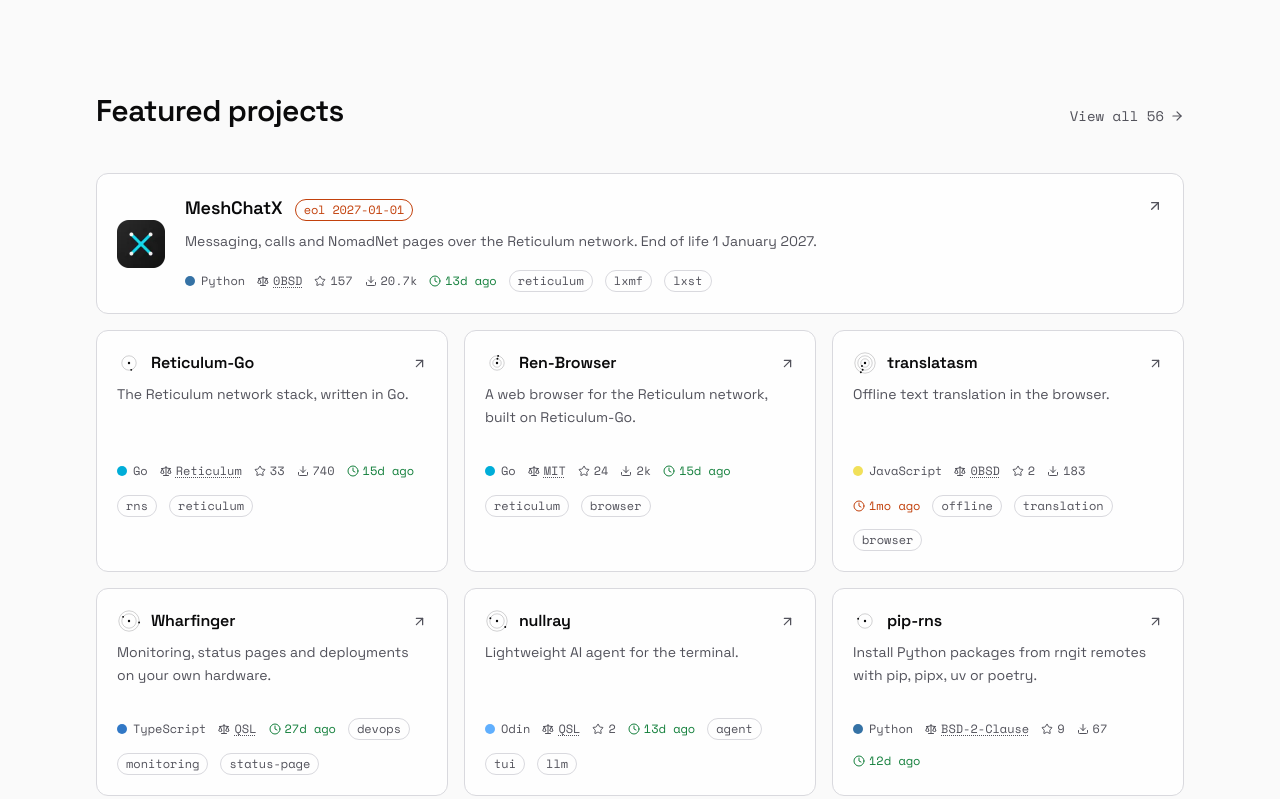
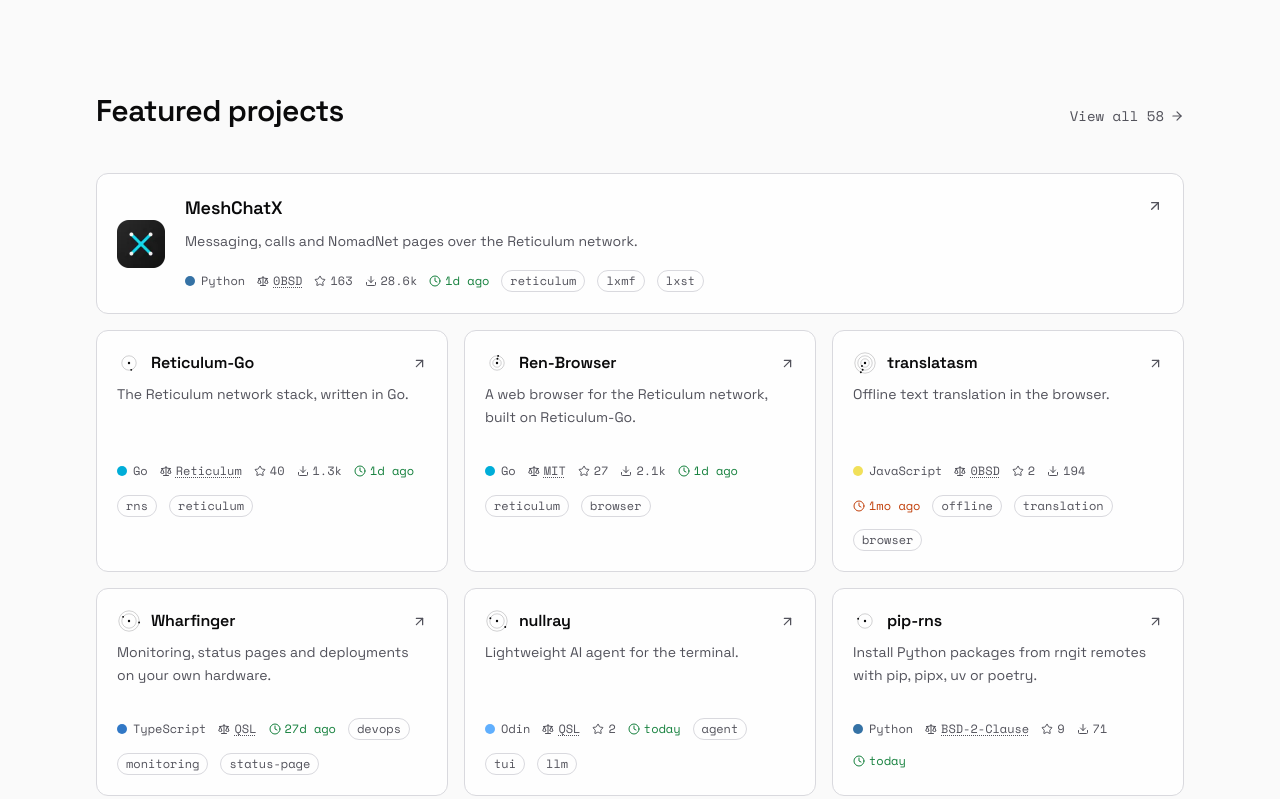
Before and after one commit to Quad4-Software/website, an Astro site: page / in a window 1280 px wide. Shown: the part 1523-2322 px from the top of the page. Built offline with nearby package versions, Linux system fonts and the light colour scheme; Astro itself is replaced by a stand-in of ours.

Commit message:
Update dependencies and refresh project data
MeshChatX EOL is dropped, so the eol field and its card badge go
with it. Project stars, download counts and last-commit dates are
refreshed from GitHub, the ai repo rename to skills is reflected,
and Quad4-ID and finance join the infrastructure category.
typescript stays on 6.x since typescript-eslint and astro check
need the JS API that 7.0 does not ship.

```diff
--- a/src/components/ProjectCard.astro
+++ b/src/components/ProjectCard.astro
@@ -31,8 +31,6 @@ const forkCls = 'ml-2 inline-flex items-center text-warn'
 const topicCls = 'rounded-full border border-line px-2 py-0.5'
 const metaTagCls =
   'ml-2 inline-block rounded-full border border-line px-2 py-0.5 align-middle font-mono text-xs font-normal text-faint'
-const eolTagCls =
-  'ml-2 inline-block rounded-full border border-warn px-2 py-0.5 align-middle font-mono text-xs font-normal text-warn'
 const searchText = [p.name, p.desc ?? '', p.lang, ...(p.topics ?? [])].join(' ').toLowerCase()
 ---
 
@@ -55,7 +53,6 @@ const searchText = [p.name, p.desc ?? '', p.lang, ...(p.topics ?? [])].join(' ')
           <span class="text-lg font-semibold tracking-[-0.01em]">
             {p.name}
             {p.mirror ? <span class={metaTagCls}>mirror</span> : null}
-            {p.eol ? <span class={eolTagCls}>eol {p.eol}</span> : null}
             {p.fork ? (
               <span class={forkCls} title="Fork">
                 <GitFork size={12} aria-hidden="true" />
@@ -137,7 +134,6 @@ const searchText = [p.name, p.desc ?? '', p.lang, ...(p.topics ?? [])].join(' ')
         <span class="text-base font-semibold tracking-[-0.01em]">
           {p.name}
           {p.mirror ? <span class={metaTagCls}>mirror</span> : null}
-          {p.eol ? <span class={eolTagCls}>eol {p.eol}</span> : null}
           {p.fork ? (
             <span class={forkCls} title="Fork">
               <GitFork size={11} aria-hidden="true" />
--- a/src/data/langs.ts
+++ b/src/data/langs.ts
@@ -10,6 +10,7 @@ const LANG_COLORS: Record<string, string> = {
   Svelte: '#ff3e00',
   Shell: '#89e051',
   PHP: '#4F5D95',
+  Astro: '#ff5a03',
 }
 
 export const langColor = (lang: string) => LANG_COLORS[lang] ?? 'var(--colors-faint)'
--- a/src/data/projects/infrastructure.ts
+++ b/src/data/projects/infrastructure.ts
@@ -27,7 +27,7 @@ export const infrastructure: Category = {
     {
       name: 'ravenguard',
       desc: 'Web application firewall. Blocks bots, scanners and AI scrapers.',
-      updated: '2026-10-15T11:42:27Z',
+      updated: '2026-10-26T15:05:54Z',
       license: 'QSL',
       lang: 'Go',
       logo: asset('/ravenguard.webp'),
@@ -42,14 +42,14 @@ export const infrastructure: Category = {
     {
       name: 'Badinage',
       desc: 'XMPP chat in the browser.',
-      updated: '2026-10-10T20:46:29Z',
+      updated: '2026-10-24T20:44:25Z',
       license: 'QSL',
       lang: 'TypeScript',
     },
     {
       name: 'arch',
       desc: 'Arch Linux package repository for Quad4 software.',
-      updated: '2026-10-13T12:36:59Z',
+      updated: '2026-10-26T13:17:12Z',
       license: '0BSD',
       lang: 'Shell',
     },
@@ -69,9 +69,9 @@ export const infrastructure: Category = {
     },
     {
       name: 'quickchat',
-      downloads: 1,
+      downloads: 4,
       desc: 'Lightweight chat for the browser.',
-      updated: '2026-10-14T18:58:41Z',
+      updated: '2026-10-25T23:06:58Z',
       license: '0BSD',
       lang: 'TypeScript',
     },
@@ -107,5 +107,22 @@ export const infrastructure: Category = {
       license: 'MIT',
       lang: 'Go',
     },
+    {
+      name: 'Quad4-ID',
+      desc: 'Passkey-only OpenID Connect and OAuth 2.0 provider with invites.',
+      updated: '2026-10-26T19:49:47Z',
+      license: 'BSD-2-Clause',
+      lang: 'Go',
+      downloads: 25,
+      topics: ['oidc', 'passkeys', 'self-hosted'],
+    },
+    {
+      name: 'finance',
+      desc: 'Hardened self-hosted finance manager, forked from Securo.',
+      fork: true,
+      updated: '2026-10-26T20:52:50Z',
+      license: 'AGPL-3.0',
+      lang: 'Python',
+    },
   ],
 }
--- a/src/data/projects/mesh.ts
+++ b/src/data/projects/mesh.ts
@@ -9,46 +9,45 @@ export const mesh: Category = {
   projects: [
     {
       name: 'MeshChatX',
-      desc: 'Messaging, calls and NomadNet pages over the Reticulum network. End of life 1 January 2027.',
-      updated: '2026-10-13T14:48:33Z',
+      desc: 'Messaging, calls and NomadNet pages over the Reticulum network.',
+      updated: '2026-10-25T18:02:49Z',
       license: '0BSD',
       lang: 'Python',
-      stars: 157,
+      stars: 163,
       topics: ['reticulum', 'lxmf', 'lxst'],
-      downloads: 20686,
-      eol: '2027-01-01',
+      downloads: 28573,
       flagship: true,
       logo: asset('/meshchatx.webp'),
     },
     {
       name: 'Reticulum-Go',
       desc: 'The Reticulum network stack, written in Go.',
-      updated: '2026-10-11T12:10:02Z',
+      updated: '2026-10-25T10:49:30Z',
       license: 'Reticulum',
       lang: 'Go',
-      stars: 33,
+      stars: 40,
       topics: ['rns', 'reticulum'],
-      downloads: 740,
+      downloads: 1301,
     },
     {
       name: 'Ren-Browser',
       desc: 'A web browser for the Reticulum network, built on Reticulum-Go.',
-      updated: '2026-10-11T21:37:07Z',
+      updated: '2026-10-25T21:37:38Z',
       license: 'MIT',
       lang: 'Go',
-      stars: 24,
+      stars: 27,
       topics: ['reticulum', 'browser'],
-      downloads: 1956,
+      downloads: 2119,
     },
     {
       name: 'Ren-TUI',
       desc: 'Terminal client for LXMF messaging and NomadNet pages, written in Odin.',
-      updated: '2026-10-13T21:03:55Z',
+      updated: '2026-10-19T11:19:18Z',
       license: '0BSD',
       lang: 'Odin',
       stars: 5,
       topics: ['lxmf', 'nomadnet'],
-      downloads: 100,
+      downloads: 141,
     },
     {
       name: 'LXMFy',
@@ -68,7 +67,7 @@ export const mesh: Category = {
     },
     {
       name: 'reticulum-go-protocols',
-      downloads: 481,
+      downloads: 519,
       desc: 'Reticulum message formats and protocols in Go.',
       updated: '2026-10-15T17:15:48Z',
       license: 'Reticulum',
@@ -101,7 +100,7 @@ export const mesh: Category = {
     {
       name: 'websocket-server',
       desc: 'Websocket server for Reticulum-Go.',
-      updated: '2026-10-13T19:27:25Z',
+      updated: '2026-10-26T16:11:54Z',
       license: 'BSD-3-Clause',
       lang: 'Go',
     },
@@ -116,24 +115,24 @@ export const mesh: Category = {
     {
       name: 'meshchatx-issues-bot',
       desc: 'A bot that files issues from LXMF messages.',
-      updated: '2026-10-14T02:16:40Z',
+      updated: '2026-10-26T19:48:05Z',
       license: '0BSD',
-      stars: 1,
       lang: 'Python',
     },
     {
       name: 'pip-rns',
-      downloads: 67,
+      downloads: 71,
       desc: 'Install Python packages from rngit remotes with pip, pipx, uv or poetry.',
-      updated: '2026-10-14T03:02:40Z',
+      updated: '2026-10-26T20:09:22Z',
       license: 'BSD-2-Clause',
       lang: 'Python',
       stars: 9,
     },
     {
       name: 'Micron-Parser-Go',
+      downloads: 30428,
       desc: 'Micron markup parser and renderer for Go and the browser.',
-      updated: '2026-10-13T13:05:47Z',
+      updated: '2026-10-26T13:21:35Z',
       license: '0BSD',
       lang: 'Go',
       stars: 5,
--- a/src/data/projects/offline-web.ts
+++ b/src/data/projects/offline-web.ts
@@ -16,7 +16,7 @@ export const offline_web: Category = {
     },
     {
       name: 'transcriptasm',
-      downloads: 116,
+      downloads: 122,
       desc: 'Offline audio transcription in the browser.',
       updated: '2026-09-18T14:08:03Z',
       license: '0BSD',
@@ -25,7 +25,7 @@ export const offline_web: Category = {
     },
     {
       name: 'speakasm',
-      downloads: 116,
+      downloads: 124,
       desc: 'Offline text-to-speech in the browser.',
       updated: '2026-09-18T12:36:43Z',
       license: '0BSD',
@@ -38,7 +38,7 @@ export const offline_web: Category = {
       updated: '2026-09-18T04:17:05Z',
       license: '0BSD',
       stars: 2,
-      downloads: 183,
+      downloads: 194,
       lang: 'JavaScript',
       topics: ['offline', 'translation', 'browser'],
     },
--- a/src/data/projects/security.ts
+++ b/src/data/projects/security.ts
@@ -7,16 +7,16 @@ export const security: Category = {
   projects: [
     {
       name: 'argus',
-      downloads: 49,
+      downloads: 64,
       desc: 'Security checks and hardening in a single Rust binary.',
-      updated: '2026-10-13T04:22:29Z',
+      updated: '2026-10-26T12:32:03Z',
       license: 'MIT-0',
       lang: 'Rust',
     },
     {
       name: 'landlockpy',
       desc: 'Python bindings for the Linux Landlock sandbox.',
-      updated: '2026-10-14T17:12:38Z',
+      updated: '2026-10-20T10:14:54Z',
       license: '0BSD',
       lang: 'Python',
       stars: 1,
@@ -25,16 +25,16 @@ export const security: Category = {
     },
     {
       name: 'seccompy',
-      downloads: 1,
+      downloads: 2,
       desc: 'Python bindings for Linux seccomp-BPF filtering.',
-      updated: '2026-10-14T16:16:44Z',
+      updated: '2026-10-20T06:14:40Z',
       license: '0BSD',
       lang: 'Python',
     },
     {
       name: 'keyctl2',
       desc: 'Python bindings for the Linux kernel keyring.',
-      updated: '2026-10-14T17:47:26Z',
+      updated: '2026-10-20T13:06:06Z',
       license: '0BSD',
       lang: 'Python',
     },
--- a/src/data/projects/toolchains.ts
+++ b/src/data/projects/toolchains.ts
@@ -9,19 +9,19 @@ export const toolchains: Category = {
     {
       name: 'nullray',
       desc: 'Lightweight AI agent for the terminal.',
-      updated: '2026-10-13T16:18:59Z',
+      updated: '2026-10-26T14:27:36Z',
       license: 'QSL',
       stars: 2,
       lang: 'Odin',
       topics: ['agent', 'tui', 'llm'],
     },
     {
-      name: 'ai',
+      name: 'skills',
       desc: 'MCP servers and skills for AI agents.',
-      updated: '2026-10-04T18:06:37Z',
+      updated: '2026-10-18T18:05:10Z',
       license: '0BSD',
       lang: 'Go',
-      stars: 2,
+      stars: 1,
       downloads: 14,
       topics: ['mcp', 'agent-tools'],
     },
@@ -34,12 +34,12 @@ export const toolchains: Category = {
     },
     {
       name: 'go-legacy-winxp',
-      downloads: 100,
+      downloads: 114,
       desc: 'Go for Windows XP, extending the go-legacy-win7 fork.',
       updated: '2026-10-11T20:35:57Z',
       license: 'BSD-3-Clause',
       lang: 'Go',
-      stars: 4,
+      stars: 5,
     },
     {
       name: 'go-haiku',
@@ -51,7 +51,7 @@ export const toolchains: Category = {
     {
       name: 'olc-go',
       desc: 'Open Location Code for Go. No dependencies.',
-      updated: '2026-10-12T16:41:58Z',
+      updated: '2026-10-19T05:34:19Z',
       license: '0BSD',
       lang: 'Go',
       topics: ['geocoding', 'zero-allocation'],
@@ -59,15 +59,15 @@ export const toolchains: Category = {
     {
       name: 'MGRS-Go',
       desc: 'Military grid coordinate encoding and decoding for Go.',
-      updated: '2026-10-12T09:05:44Z',
+      updated: '2026-10-26T03:27:44Z',
       license: '0BSD',
       lang: 'Go',
     },
     {
       name: 'meshchatx-website',
       desc: 'The meshchatx.com website.',
-      updated: '2026-10-13T10:33:10Z',
-      lang: 'PHP',
+      updated: '2026-10-26T07:59:34Z',
+      lang: 'Astro',
       stars: 2,
     },
     {
@@ -80,7 +80,7 @@ export const toolchains: Category = {
     {
       name: 'bzip2',
       desc: 'bzip2 compression for Go, no dependencies.',
-      updated: '2026-10-13T00:33:32Z',
+      updated: '2026-10-19T08:20:57Z',
       license: '0BSD',
       lang: 'Go',
     },
@@ -103,14 +103,14 @@ export const toolchains: Category = {
       name: 'tagparser',
       desc: 'Struct tag parser for Go.',
       fork: true,
-      updated: '2026-10-13T20:46:26Z',
+      updated: '2026-10-19T16:49:39Z',
       license: 'BSD-2-Clause',
       lang: 'Go',
     },
     {
       name: 'pbt',
       desc: 'Property-based testing for Go.',
-      updated: '2026-10-13T04:38:56Z',
+      updated: '2026-10-19T09:51:39Z',
       license: '0BSD',
       lang: 'Go',
     },
@@ -131,14 +131,14 @@ export const toolchains: Category = {
     {
       name: 'python-library-template',
       desc: 'Template for typed Python libraries with no dependencies.',
-      updated: '2026-10-14T16:02:27Z',
+      updated: '2026-10-20T05:14:38Z',
       license: '0BSD',
       lang: 'Python',
     },
     {
       name: 'website',
       desc: 'This site. quad4.io.',
-      updated: '2026-10-14T18:05:34Z',
+      updated: '2026-10-20T14:55:34Z',
       lang: 'TypeScript',
     },
   ],
--- a/src/data/projects/types.ts
+++ b/src/data/projects/types.ts
@@ -12,7 +12,6 @@ export interface Project {
   updated?: string
   license?: string
   downloads?: number
-  eol?: string
 }
 
 export interface Category {
```
Also changed, not shown: package.json (+9 -9 lines), pnpm-lock.yaml.
